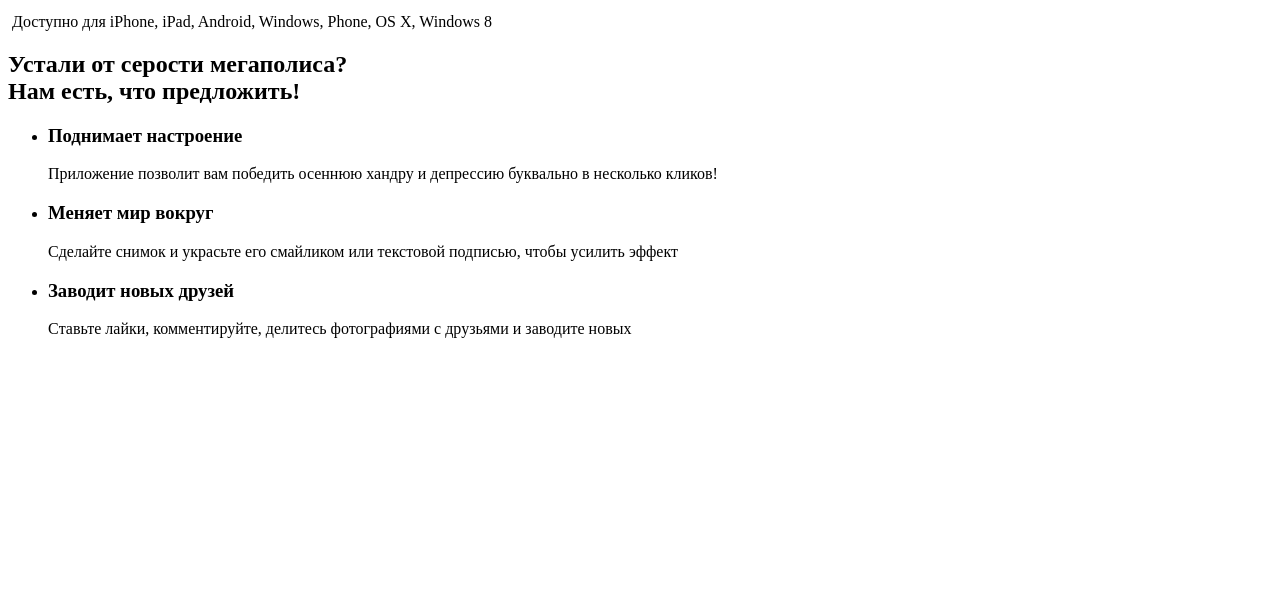
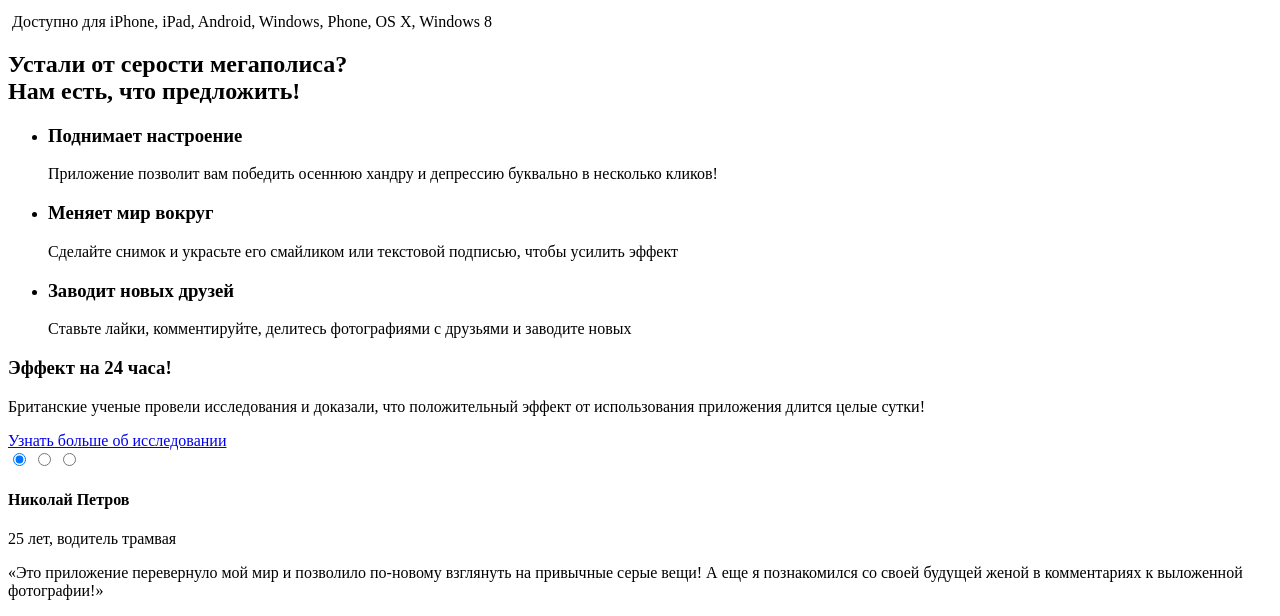
Before and after one commit to elizavetka-web/1408323-pink-19, a website: page source/index.html in a window 1280 px wide. Shown: the part 235-851 px from the top of the page. Before the commit the page ends 800 px from the top, so only its background shows below. Drawn offline with Linux system fonts and the light colour scheme.

Commit message:
Завершаем методичную разметку личного проекта

```diff
--- a/source/index.html
+++ b/source/index.html
@@ -12,7 +12,7 @@
 					  <a class="logo logo--page-header" href="#">
 						  <img class="logo--image">
 					  </a>
-					  <button class="main-nav__toggle">Открыть меню</button
+					  <button class="main-nav__toggle">Открыть меню</button>
 				  </div>
 				<div class="main-naw__wraper">
 				  <ul class="main-nav__list site-list">
@@ -69,6 +69,32 @@
 				  </li>
 			  </ul>
 		  </section>
+
+		  <section class="info__science-wrapper">
+			  <div class="info__science">
+				  <h3 class="info__title">Эффект на&nbsp;24 часа!</h3>
+				  <p class="info__text">Британские ученые провели исследования и доказали, что положительный эффект от использования приложения длится целые сутки!</p>
+				  <a class="info__link" href="#">Узнать больше об исследовании</a>
+			  </div>
+		  </section>
+
+		  <section class="reviews">
+			  <div class="reviews__wrapper">
+				  <div class="reviews__items">
+					   <input class="reviews__switcher" type="radio" name="reviews" id="reviews-radio-1" checked>
+          <input class="reviews__switcher" type="radio" name="reviews" id="reviews-radio-2">
+          <input class="reviews__switcher" type="radio" name="reviews" id="reviews-radio-3">
+					   <article class="reviews__item--peterr">
+              <div class="reviews__wrapper">
+                <h4 class="reviews__title">Николай Петров</h4>
+                <p class="reviews__intro">25 лет, водитель трамвая</p>
+              </div>
+              <p class="reviews__content">«Это приложение перевернуло мой мир и позволило по-новому взглянуть на привычные серые вещи! А еще я познакомился со своей будущей женой в комментариях к выложенной фотографии!»</p>
+            </article>
+				  </div>
+			  </div>
+		  </section>
+
 	  </main>
   </body>
 </html>
```
